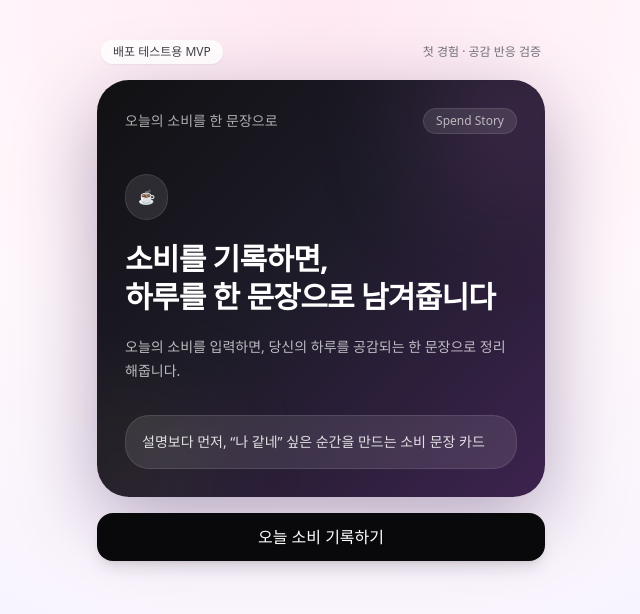
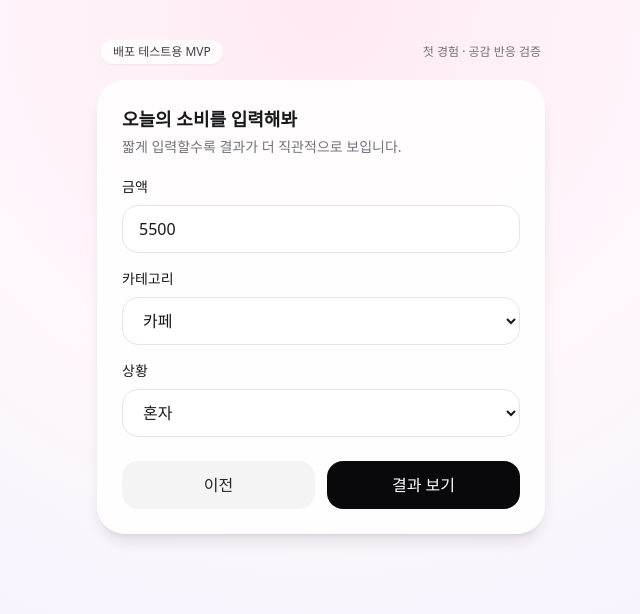
Before and after one commit to youngjun478-ops/spend-story-original, a React (Vite) app: page / in a window 1280 px wide. Both pictures are taken after a click on the button "오늘 소비 기록하기". Shown: the top 614 px of the page, without its empty margins (319-959 px from the left). Built offline with nearby package versions, Linux system fonts and the light colour scheme.

Commit message:
Update App.jsx

```diff
--- a/src/App.jsx
+++ b/src/App.jsx
@@ -1,6 +1,30 @@
-import React from "react";
+import React, { useState } from "react";
+
+const categories = [
+  { value: "cafe", label: "카페" },
+  { value: "food", label: "식사/배달" },
+  { value: "store", label: "편의점" },
+  { value: "shopping", label: "쇼핑" },
+];
+
+const situations = ["혼자", "친구와", "스트레스", "심심함", "보상 심리"];
+
+function CardBox({ children, className = "" }) {
+  return (
+    <div
+      className={`rounded-[28px] border border-white/40 bg-white/85 shadow-lg backdrop-blur ${className}`}
+    >
+      {children}
+    </div>
+  );
+}
 
 function App() {
+  const [step, setStep] = useState("hero");
+  const [amount, setAmount] = useState("5500");
+  const [category, setCategory] = useState("cafe");
+  const [situation, setSituation] = useState("혼자");
+
   return (
     <div className="min-h-screen bg-[radial-gradient(circle_at_top,_#ffe9f2,_#fff7fb_38%,_#f6f3ff_76%,_#f5f5f7_100%)] px-4 py-6 text-zinc-900 md:py-10">
       <div className="mx-auto max-w-md space-y-4">
@@ -11,6 +35,7 @@ function App() {
           <div className="text-xs text-zinc-500">첫 경험 · 공감 반응 검증</div>
         </div>
 
+        {step === "hero" && (
           <div className="space-y-4">
             <div className="overflow-hidden rounded-[32px] bg-[linear-gradient(135deg,#111113_0%,#1d1b28_45%,#3d234f_100%)] text-white shadow-[0_24px_80px_rgba(46,18,76,0.35)]">
               <div className="relative p-7">
@@ -47,12 +72,88 @@ function App() {
             </div>
 
             <button
+              onClick={() => setStep("input")}
               className="flex h-12 w-full items-center justify-center rounded-2xl bg-zinc-950 text-base font-medium text-white shadow-lg transition hover:opacity-95"
               type="button"
             >
               오늘 소비 기록하기
             </button>
           </div>
+        )}
+
+        {step === "input" && (
+          <CardBox>
+            <div className="p-6">
+              <div className="mb-5 space-y-1">
+                <div className="text-lg font-semibold">오늘의 소비를 입력해봐</div>
+                <p className="text-sm text-zinc-500">
+                  짧게 입력할수록 결과가 더 직관적으로 보입니다.
+                </p>
+              </div>
+
+              <div className="space-y-4">
+                <div>
+                  <div className="mb-2 text-sm font-medium">금액</div>
+                  <input
+                    value={amount}
+                    onChange={(e) =>
+                      setAmount(e.target.value.replace(/[^0-9]/g, ""))
+                    }
+                    inputMode="numeric"
+                    placeholder="예: 5500"
+                    className="h-12 w-full rounded-2xl border border-zinc-200 bg-white px-4 text-base outline-none transition focus:border-zinc-400"
+                  />
+                </div>
+
+                <div>
+                  <div className="mb-2 text-sm font-medium">카테고리</div>
+                  <select
+                    value={category}
+                    onChange={(e) => setCategory(e.target.value)}
+                    className="h-12 w-full rounded-2xl border border-zinc-200 bg-white px-4 text-base outline-none transition focus:border-zinc-400"
+                  >
+                    {categories.map((item) => (
+                      <option key={item.value} value={item.value}>
+                        {item.label}
+                      </option>
+                    ))}
+                  </select>
+                </div>
+
+                <div>
+                  <div className="mb-2 text-sm font-medium">상황</div>
+                  <select
+                    value={situation}
+                    onChange={(e) => setSituation(e.target.value)}
+                    className="h-12 w-full rounded-2xl border border-zinc-200 bg-white px-4 text-base outline-none transition focus:border-zinc-400"
+                  >
+                    {situations.map((item) => (
+                      <option key={item} value={item}>
+                        {item}
+                      </option>
+                    ))}
+                  </select>
+                </div>
+              </div>
+
+              <div className="mt-6 grid grid-cols-2 gap-3">
+                <button
+                  onClick={() => setStep("hero")}
+                  className="h-12 rounded-2xl bg-zinc-100 text-zinc-800 transition hover:bg-zinc-200"
+                  type="button"
+                >
+                  이전
+                </button>
+                <button
+                  className="h-12 rounded-2xl bg-zinc-950 text-white transition hover:opacity-95"
+                  type="button"
+                >
+                  결과 보기
+                </button>
+              </div>
+            </div>
+          </CardBox>
+        )}
       </div>
     </div>
   );
```
Lines whose indentation alone changed are shown as unchanged.
